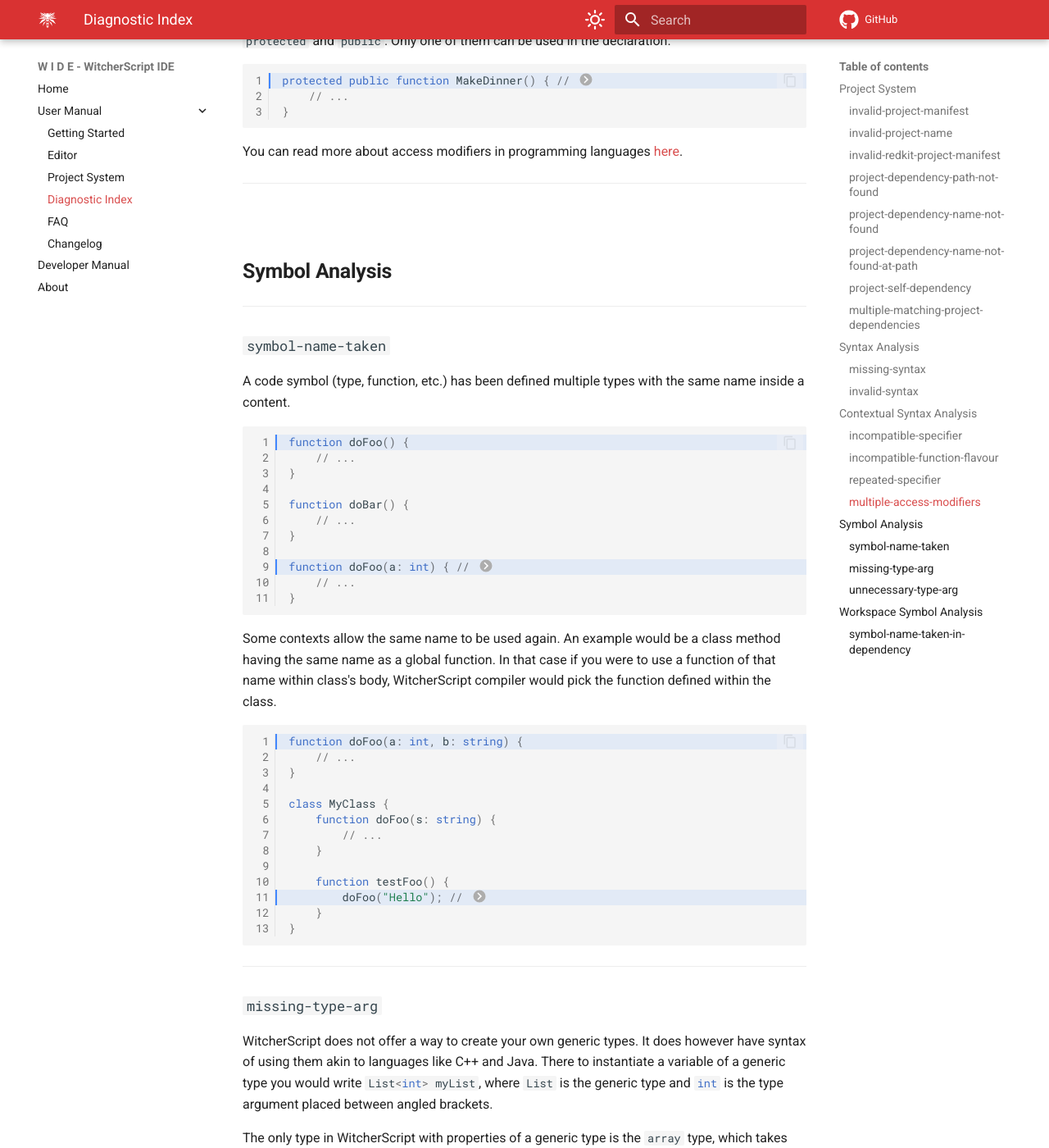
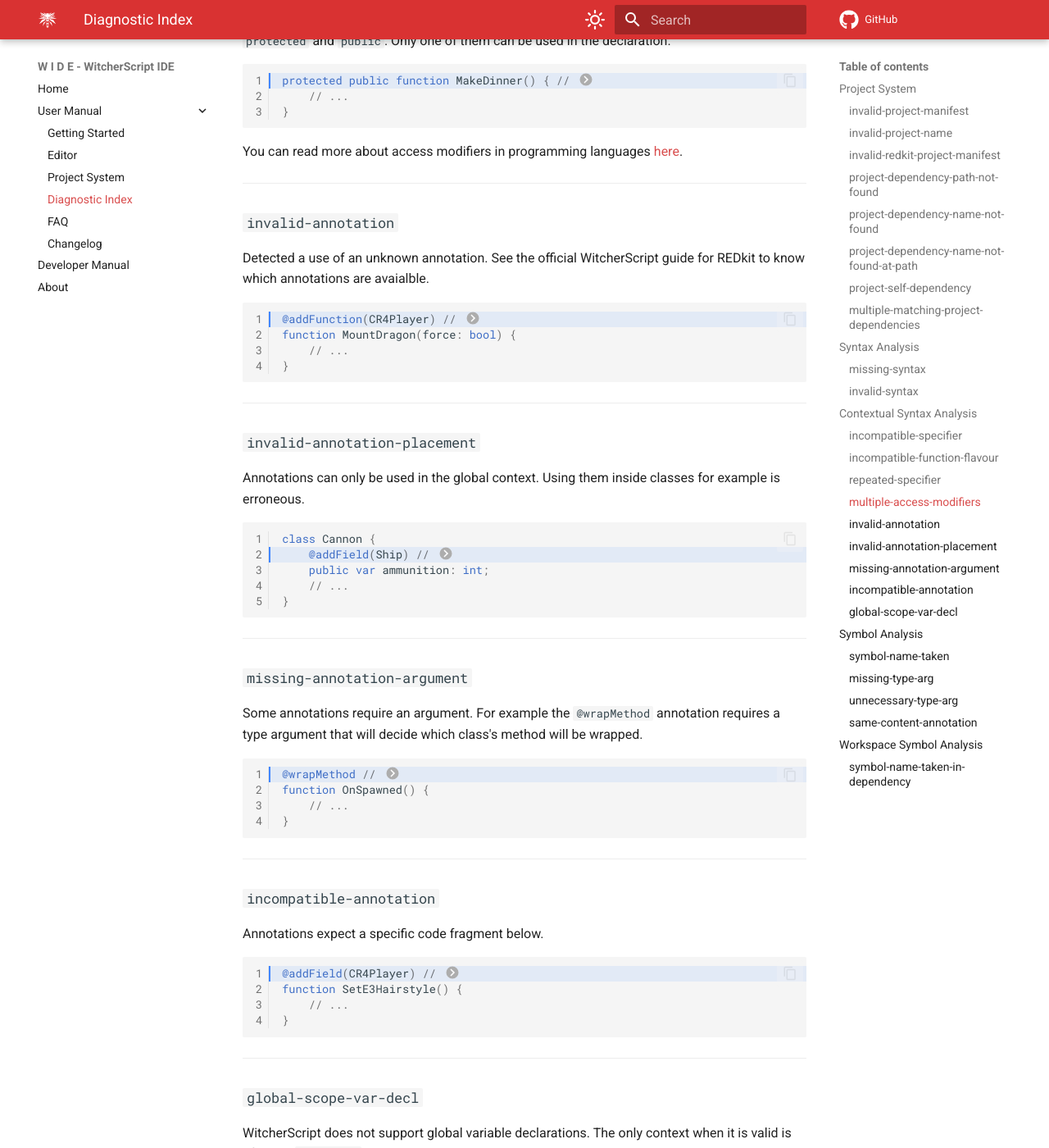
Before and after one commit to SpontanCombust/witcherscript-ide, an MkDocs documentation site: the page built from docs/user-manual/diagnostic-index.md, in a window 1280 px wide and 1400 px high, scrolled down 4464 px. Shown: the whole window at 82% size. Built offline with MkDocs 1.6.1 and Material for MkDocs 9.7.7, drawn with Linux system fonts in a browser that asks for light colours; comment, search, counter and statistics services are not loaded; some of the changed text lies outside the part shown.

Commit message:
Updated diagnostics index

````diff
--- a/docs/user-manual/diagnostic-index.md
+++ b/docs/user-manual/diagnostic-index.md
@@ -241,6 +241,93 @@
 
 ---
 
+### `invalid-annotation`
+
+Detected a use of an unknown annotation. See the official WitcherScript guide for REDkit to know which annotations are avaialble.
+
+```ts linenums="1" hl_lines="1"
+@addFunction(CR4Player) // (1)
+function MountDragon(force: bool) {
+    // ...
+}
+```
+
+1. Used unknown `@addFunction` annotation. Did you mean `@addMethod`?
+
+
+---
+
+### `invalid-annotation-placement`
+
+Annotations can only be used in the global context. Using them inside classes for example is erroneous.
+
+```ts linenums="1" hl_lines="2"
+class Cannon {
+    @addField(Ship) // (1)
+    public var ammunition: int;
+    // ...
+}
+```
+
+1. Using annotations inside classes is invalid. Add the field outside of the class definition.
+
+
+---
+
+### `missing-annotation-argument`
+
+Some annotations require an argument. For example the `@wrapMethod` annotation requires a type argument that will decide which class's method will be wrapped.
+
+```ts linenums="1" hl_lines="1"
+@wrapMethod // (1)
+function OnSpawned() {
+    // ...
+}
+```
+
+1. Missing class name
+
+
+---
+
+### `incompatible-annotation`
+
+Annotations expect a specific code fragment below.
+
+```ts linenums="1" hl_lines="1"
+@addField(CR4Player) // (1)
+function SetE3Hairstyle() {
+    // ...
+}
+```
+
+1. `@addField` annotation expects a var declaration.
+
+
+---
+
+### `global-scope-var-decl`
+
+WitcherScript does not support global variable declarations. The only context when it is valid is after the `@addField` annotation.
+
+```ts linenums="1" hl_lines="10"
+class Mod1 {
+    // ...
+}
+
+class Mod2 {
+    // ...
+}
+
+
+var modsInstalled: int; // (1)
+```
+
+1. Variable declaration not allowed here.
+
+
+---
+
 
 
 </br>
@@ -327,6 +414,31 @@
 
 ---
 
+### `same-content-annotation`
+
+Annotations are meant to extend types already existing in the Witcher 3 script code base or types defined in other mods. Even if it may be possible to `@wrapMethod` that is defined in the same mod WIDE discourages this behaviour in favour of simply editing those types instead of using annotations.
+
+```ts linenums="1" title="modSkillFramework/content/scripts/skill_framework.ws"
+class SkillFramework {
+    public function DefineSkill(skillName: name) {
+        // ...
+    }
+}
+```
+
+```ts linenums="1" hl_lines="2"
+@wrapMethod(SkillFramework)
+function DefineSkill(skillName: name) { // (1)
+    LogChannel('SF', "Skill defined: " + skillName);
+    wrappedMethod(skillName);
+}
+```
+
+1. Putting this in the same mod will work for the script compiler, but will yield undefined behaviour for WIDE.
+
+
+---
+
 
 
 </br>
````
